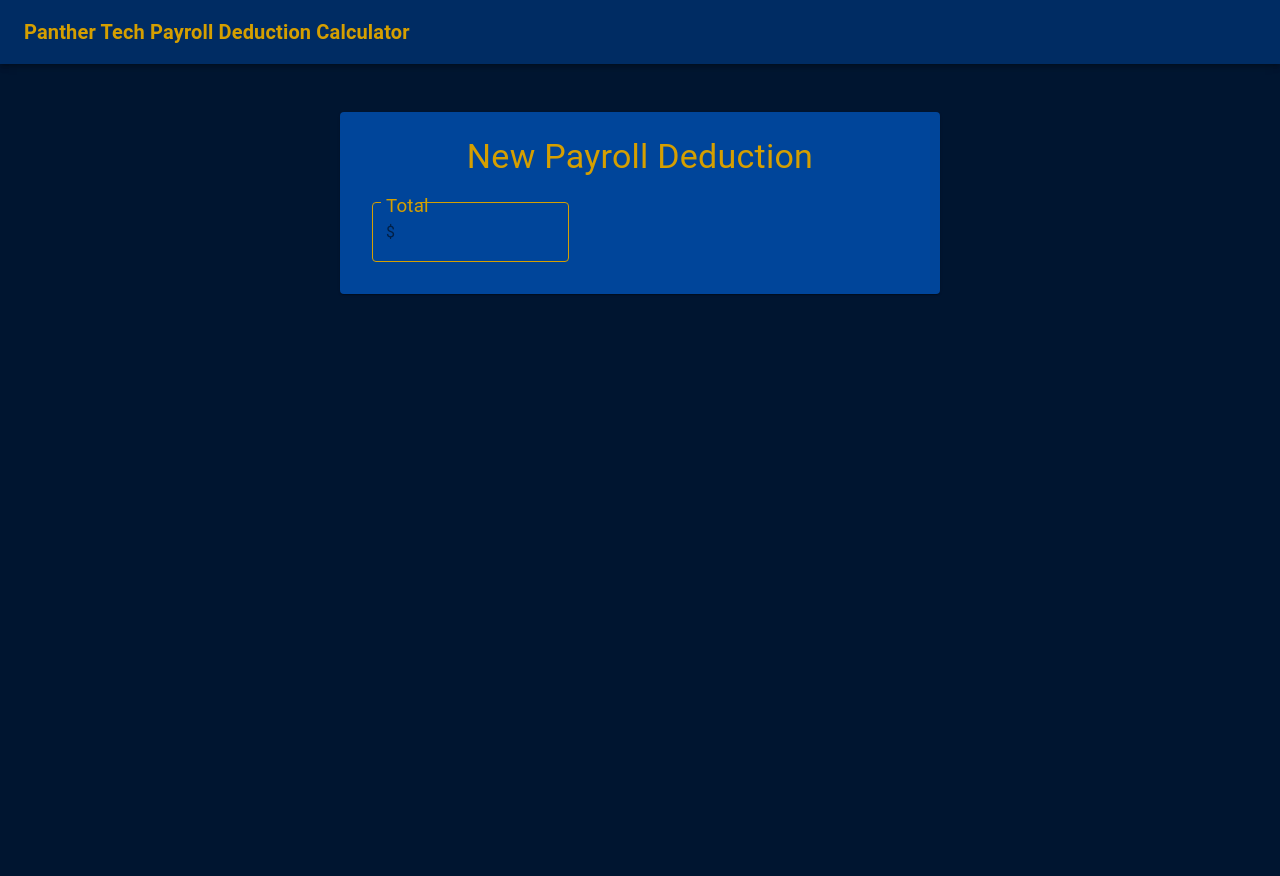
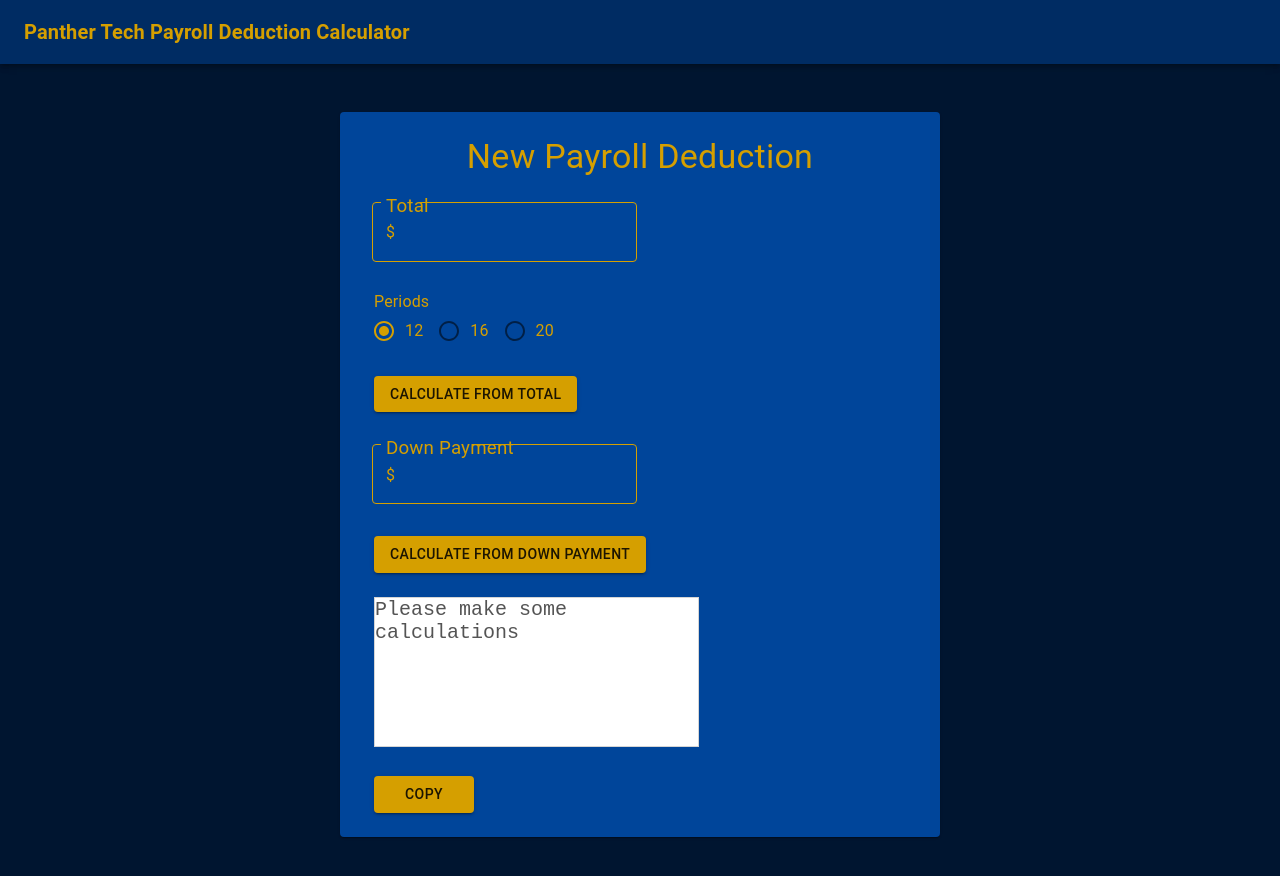
Before and after one commit to fpaul787/Payroll-Deduction-Calculator, a React (Create React App) app: page / in a window 1280 px wide. Shown: the top 876 px of the page. Before the commit the page ends 800 px from the top, so only its background shows below. Built offline with nearby package versions, Linux system fonts and the light colour scheme.

Commit message:
created backend math function for calculations

```diff
--- a/src/MainCalculator.js
+++ b/src/MainCalculator.js
@@ -1,10 +1,17 @@
-import React from 'react'
+import React, { useState } from "react";
 import Paper from "@material-ui/core/Paper";
 import Typography from "@material-ui/core/Typography";
 import { makeStyles } from "@material-ui/core/styles";
 import TextField from "@material-ui/core/TextField";
 import InputAdornment from "@material-ui/core/InputAdornment";
-
+import Grid from "@material-ui/core/Grid";
+import Radio from "@material-ui/core/Radio";
+import RadioGroup from "@material-ui/core/RadioGroup";
+import FormControlLabel from "@material-ui/core/FormControlLabel";
+import FormControl from "@material-ui/core/FormControl";
+import FormLabel from "@material-ui/core/FormLabel";
+import Button from "@material-ui/core/Button";
+import calculate from "./calulate";
 
 const useStyles = makeStyles((theme) => ({
   paper: {
@@ -81,27 +88,120 @@ const useStyles = makeStyles((theme) => ({
   },
 
   cssFocused: {},
+
+  button: {
+    background: "#d59f00",
+  },
+
+  copyButton: {
+    background: "#d59f00",
+    width: 100,
+  },
+
+  colorHighlight: {
+    color: "#d59f00",
+    "&.Mui-focused": {
+      color: "#d59f00",
+    },
+  },
+
+  textArea: {
+    height: 150,
+    width: 325,
+    resize: "none",
+    background: "#fff",
+    fontSize: 20,
+  },
+
+  radio: {
+    "&$checked": {
+      color: "#d59f00",
+    },
+  },
+  checked: {},
 }));
-
-const handleChange = (prop) => (event) => {
-
-    const onlyNums = event.target.value.replace(/[^0-9]/g, '');
-    if (onlyNums.length < 10) {
-        // this.setState({ value: onlyNums });
-        console.log(onlyNums)
-    } else if (onlyNums.length === 10) {
-        const number = onlyNums.replace(
-            /(\d{3})(\d{3})(\d{4})/,
-            '($1) $2-$3'
-        );
-        // this.setState({ value: number });
-        console.log(number)
-    }
-}
-
 
 export default function MainCalculator() {
   const classes = useStyles();
+  const MINIMUM_PERCENTAGE = 0.1;
+  const [enteredTotal, setEnteredTotal] = useState(0);
+  const [periods, setPeriods] = useState(12);
+  const [downPayment, setDownPayment] = useState(0);
+
+  const [textAreaValue, setTextAreaValue] = useState(
+    `Please make some calculations`
+  );
+
+  const validateNumber = (total) => {
+    var totalString = total.toString();
+    let isnum = /^\d+(\.\d{1,2})?$/.test(totalString);
+    return isnum;
+  };
+
+  const handleEnteredTotal = (event) => {
+    setEnteredTotal(event.target.value);
+  };
+
+  const handlePeriod = (event) => {
+    setPeriods(event.target.value);
+  };
+
+  const handleDownPayment = (event) => {
+    setDownPayment(event.target.value);
+  };
+
+  const handleSubmitFromTotal = (event) => {
+    if (!validateNumber(enteredTotal)) {
+      alert("Total must be greater equal to 0");
+      return;
+    }
+
+    var tempDownpayment = enteredTotal * MINIMUM_PERCENTAGE;
+
+    var { calculatedDownpayment, paymentPerPeriod } = calculate(
+      enteredTotal,
+      tempDownpayment,
+      periods
+    );
+
+    setTextAreaValue(
+      `Total: $${enteredTotal}\nDown Payment: $${calculatedDownpayment}\nRemaining: $${
+        enteredTotal - calculatedDownpayment
+      }\nPayment Per ${periods} Periods: $${paymentPerPeriod}
+    `
+    );
+  };
+
+  const handleSubmitFromDownPayment = (event) => {
+    if (!validateNumber(enteredTotal)) {
+      alert("Total must be greater or equal to 0");
+      return
+    }
+
+    if(!validateNumber(downPayment)){
+      alert("Down Payment must be greater equal to 0");
+      return;
+    }
+
+    if(downPayment < enteredTotal * MINIMUM_PERCENTAGE){
+      alert("Down Payment must be greater or equal to 10% of total");
+      return;
+    }
+
+    var { calculatedDownpayment, paymentPerPeriod } = calculate(
+      enteredTotal,
+      downPayment,
+      periods
+    );
+
+    setTextAreaValue(
+      `Total: $${enteredTotal}\nDown Payment: $${calculatedDownpayment}\nRemaining: $${
+        enteredTotal - calculatedDownpayment
+      }\nPayment Per ${periods} Periods: $${paymentPerPeriod}
+    `
+    );
+  };
+
   return (
     <main className={classes.layout}>
       <Paper elevation={1} className={classes.paper}>
@@ -113,18 +213,21 @@ export default function MainCalculator() {
         >
           New Payroll Deduction
         </Typography>
-        <form className={classes.form} noValidate autoComplete="off">
+        <Grid container spacing={3}>
+          <Grid item xs={12} sm={8}>
             <TextField
               id="total"
               variant="outlined"
               label="Total"
               type="number"
               className={classes.textField}
-            onChange={handleChange("total")}
+              onChange={handleEnteredTotal}
               InputProps={{
                 className: classes.input,
                 startAdornment: (
-                <InputAdornment position="start">$</InputAdornment>
+                  <InputAdornment position="start">
+                    <span className={classes.colorHighlight}>$</span>
+                  </InputAdornment>
                 ),
                 classes: {
                   root: classes.cssOutlinedInput,
@@ -140,8 +243,120 @@ export default function MainCalculator() {
                 },
               }}
             />
-
-        </form>
+          </Grid>
+          <Grid style={{ marginLeft: "10px" }} item xs={12} sm={8}>
+            <FormControl component="fieldset" className={classes.form}>
+              <FormLabel className={classes.colorHighlight} component="legend">
+                Periods
+              </FormLabel>
+              <RadioGroup
+                row
+                aria-label="period"
+                name="period"
+                value={periods.toString()}
+                onChange={handlePeriod}
+              >
+                <FormControlLabel
+                  value="12"
+                  control={
+                    <Radio
+                      disableRipple
+                      classes={{
+                        root: classes.radio,
+                        checked: classes.checked,
+                      }}
+                    />
+                  }
+                  label="12"
+                />
+                <FormControlLabel
+                  value="16"
+                  control={
+                    <Radio
+                      classes={{
+                        root: classes.radio,
+                        checked: classes.checked,
+                      }}
+                    />
+                  }
+                  label="16"
+                />
+                <FormControlLabel
+                  value="20"
+                  control={
+                    <Radio
+                      classes={{
+                        root: classes.radio,
+                        checked: classes.checked,
+                      }}
+                    />
+                  }
+                  label="20"
+                />
+              </RadioGroup>
+            </FormControl>
+          </Grid>
+          <Grid style={{ marginLeft: "10px" }} item xs={12} sm={8}>
+            <Button
+              className={classes.button}
+              onClick={handleSubmitFromTotal}
+              variant="contained"
+            >
+              Calculate From Total
+            </Button>
+          </Grid>
+          <Grid item xs={12} sm={8}>
+            <TextField
+              id="downPayment"
+              variant="outlined"
+              label="Down Payment"
+              type="number"
+              onChange={handleDownPayment}
+              className={classes.textField}
+              InputProps={{
+                className: classes.input,
+                startAdornment: (
+                  <InputAdornment position="start">
+                    <span className={classes.colorHighlight}>$</span>
+                  </InputAdornment>
+                ),
+                classes: {
+                  root: classes.cssOutlinedInput,
+                  focused: classes.cssFocused,
+                  notchedOutline: classes.notchedOutline,
+                },
+              }}
+              InputLabelProps={{
+                style: { color: "#d59f00" },
+                classes: {
+                  root: classes.labelRoot,
+                  focused: classes.labelFocused,
+                },
+              }}
+            />
+          </Grid>
+          <Grid style={{ marginLeft: "10px" }} item xs={12} sm={8}>
+            <Button
+              className={classes.button}
+              onClick={handleSubmitFromDownPayment}
+              variant="contained"
+            >
+              Calculate From Down Payment
+            </Button>
+          </Grid>
+          <Grid style={{ marginLeft: "10px" }} item xs={12} sm={8}>
+            <textarea
+              className={classes.textArea}
+              disabled
+              value={textAreaValue}
+            />
+          </Grid>
+          <Grid style={{ marginLeft: "10px" }} item xs={12} sm={8}>
+            <Button className={classes.copyButton} variant="contained">
+              Copy
+            </Button>
+          </Grid>
+        </Grid>
       </Paper>
     </main>
   );
--- /dev/null
+++ b/src/calulate.js
@@ -0,0 +1,23 @@
+
+
+export default function calculate(totalAmt, downPayment, numberOfPayments) {
+  /** Initial Calculation */
+
+  var remainingAmt = totalAmt - downPayment;
+
+  var paymentPerPeriod = remainingAmt / numberOfPayments;
+
+  /** Clean Calculation with even number */
+
+  // round payment per period down to nearest dollar
+  paymentPerPeriod = Math.floor(paymentPerPeriod);
+
+  // multiply by number of payments to get remaining
+  remainingAmt = paymentPerPeriod * numberOfPayments;
+
+  // substract total minus remaining to get down payment
+  downPayment = Math.round((totalAmt - remainingAmt) * 100) / 100;
+
+  var calculatedDownpayment = downPayment;
+  return { calculatedDownpayment, paymentPerPeriod };
+}
```
Also changed, not shown: 1 other file (tests, documents, lock files or other folders). Lines whose indentation alone changed are shown as unchanged.
